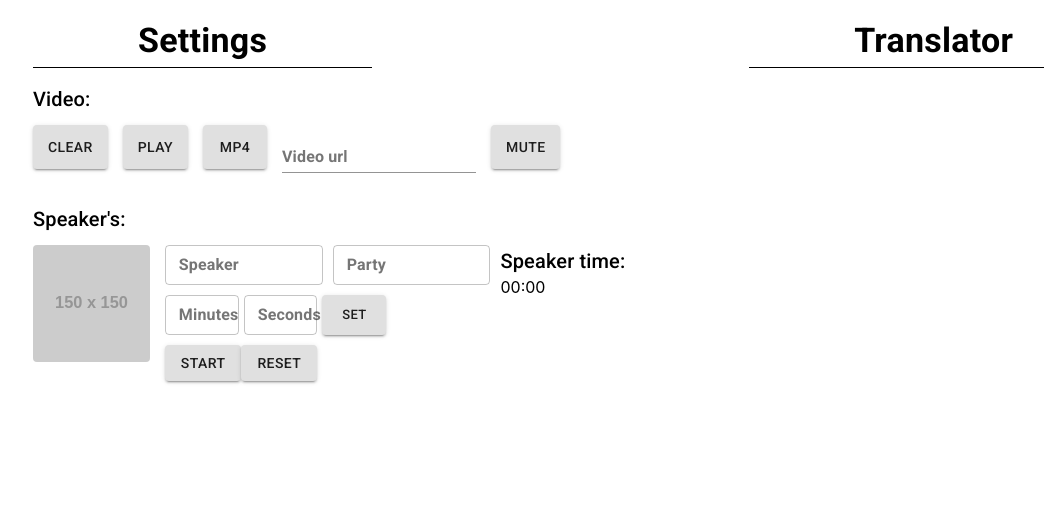
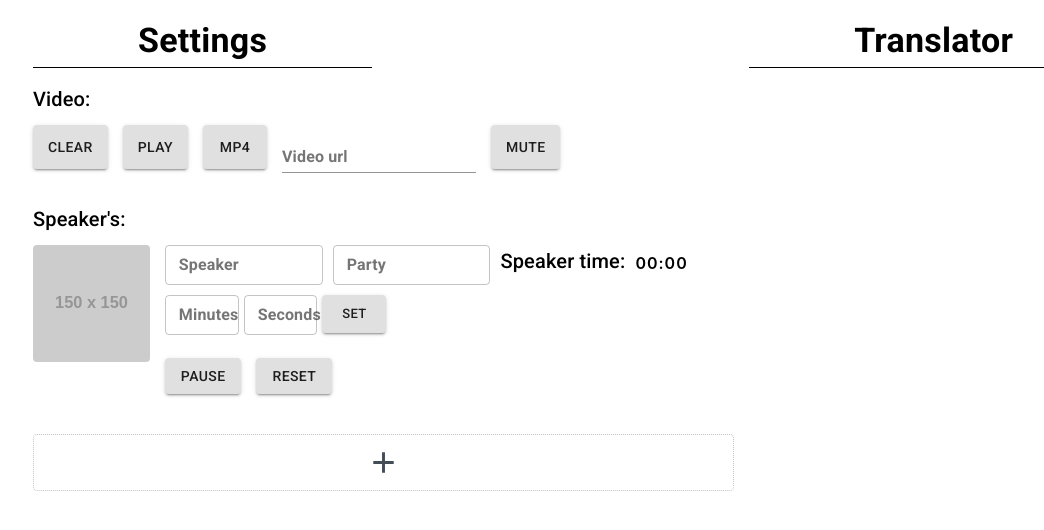
Before and after one commit to Aeronhide/translator, a React (Create React App) app: page / in a window 1280 px wide. Shown: the top 530 px of the page, without its empty margins (6-1050 px from the left). Built offline with nearby package versions, Linux system fonts and the light colour scheme.

Commit message:
Added functional to add new Speaker and division on separate independed blocks

```diff
--- a/package.json
+++ b/package.json
@@ -8,6 +8,7 @@
     "@testing-library/jest-dom": "^4.2.4",
     "@testing-library/react": "^9.3.3",
     "@testing-library/user-event": "^7.1.2",
+    "localforage": "^1.7.3",
     "node-sass": "^4.13.0",
     "prettier": "^1.19.1",
     "react": "^16.12.0",
--- a/src/component/settings/speaker.jsx
+++ b/src/component/settings/speaker.jsx
@@ -3,30 +3,57 @@ import { Grid, TextField, Typography, Button } from "@material-ui/core";
 import EditOutlinedIcon from "@material-ui/icons/EditOutlined";
 import TimerComponent from "./timerComponent";
 
-const Speaker = ({ time, setTime, paused, setPaused }) => {
+const initialSpeakerState = {
+  name: "",
+  party: "",
+  time: {
+    minutes: "",
+    seconds: ""
+  }
+};
+
+const Speaker = ({ paused, setPaused, speakerData, setSpeakerData, index }) => {
   const [file, setFile] = useState("http://placehold.it/150");
   const changeInput = e => {
     const file = e.target.files[0];
     setFile(URL.createObjectURL(file));
   };
-  const [newTime, setNewTime] = useState({
-    minutes: "",
-    seconds: ""
+  const [] = useState({
+    name: ""
   });
+  // const [newTime, setNewTime] = useState();
+  const [data, setData] = useState(initialSpeakerState);
 
   const insertNewTime = e => {
     const { name, value } = e.target;
-    setNewTime({
-      ...newTime,
-      [name]: value.length !== 0 ? value : 0
+    setData({
+      ...data,
+      time: {
+        ...data.time,
+        [name]: value
+      }
     });
   };
-  const setInsertedTime = () => {
-    setTime(newTime);
-    setNewTime({
-      minutes: "",
-      seconds: ""
+
+  const infoOnChange = e => {
+    const { name, value } = e.target;
+    setData({
+      ...data,
+      [name]: value
     });
+  };
+
+  const setInsertedData = () => {
+    const newFormattedTime = {};
+    Object.keys(data.time).forEach(key => {
+      if (!data.time[key]) {
+        newFormattedTime[key] = 0;
+      } else {
+        newFormattedTime[key] = parseInt(data.time[key], 10);
+      }
+    });
+    setSpeakerData(data, index);
+    setData(initialSpeakerState);
   };
 
   return (
@@ -56,12 +83,18 @@ const Speaker = ({ time, setTime, paused, setPaused }) => {
                 label="Speaker"
                 size="small"
                 className="speaker_actions_fields_inner"
+                name="name"
+                value={data.name === null ? speakerData.name : data.name}
+                onChange={infoOnChange}
               />
               <TextField
                 variant="outlined"
                 label="Party"
                 size="small"
                 className="speaker_actions_fields_inner"
+                name="party"
+                value={data.party === null ? speakerData.party : data.party}
+                onChange={infoOnChange}
               />
             </div>
             <div className="speaker_actions_timer-box">
@@ -72,7 +105,11 @@ const Speaker = ({ time, setTime, paused, setPaused }) => {
                 name="minutes"
                 size="small"
                 onChange={insertNewTime}
-                value={newTime.minutes}
+                value={
+                  data.time.minutes === null
+                    ? speakerData.time.minutes
+                    : data.time.minutes
+                }
               />
               <TextField
                 className="speaker_actions_timer-box_set-field"
@@ -81,20 +118,24 @@ const Speaker = ({ time, setTime, paused, setPaused }) => {
                 name="seconds"
                 size="small"
                 onChange={insertNewTime}
-                value={newTime.seconds}
+                value={
+                  data.time.seconds === null
+                    ? speakerData.time.seconds
+                    : data.time.seconds
+                }
               />
               <Button
                 variant="contained"
                 size="small"
                 className="speaker_actions_timer-box_set-btn"
-                onClick={setInsertedTime}
+                onClick={setInsertedData}
               >
                 Set
               </Button>
             </div>
             <TimerComponent
-              time={time}
-              setTime={setTime}
+              time={speakerData.time}
+              setTime={() => null}
               paused={paused}
               setPaused={setPaused}
               showControls={true}
@@ -104,11 +145,13 @@ const Speaker = ({ time, setTime, paused, setPaused }) => {
         <Grid item md={4}>
           <div className="speaker_info">
             <div className="speaker_info_time">
-              <Typography variant="h6">Speaker time:</Typography>
+              <Typography className="speaker_info_time_title" variant="h6">
+                Speaker time:
+              </Typography>
               <div className="speaker_info_time_inner">
                 <TimerComponent
-                  time={time}
-                  setTime={setTime}
+                  time={speakerData.time}
+                  setTime={() => null}
                   setPaused={setPaused}
                   paused={paused}
                   showTime={true}
--- a/src/component/settings/timerComponent.jsx
+++ b/src/component/settings/timerComponent.jsx
@@ -12,10 +12,11 @@ const TimerComponent = ({
   const [over, setOver] = useState(false);
 
   const tick = () => {
-    if (!paused || over) return;
+    if (paused) return;
     // time.hours === 0 &&
     if (time.minutes === 0 && time.seconds === 0) {
-      setOver(true);
+      setPaused();
+      // paused && setOver(true);
       // } else if (time.minutes === 0 && time.seconds === 0) {
       //   setTime({
       //     hours: time.hours - 1,
@@ -45,18 +46,22 @@ const TimerComponent = ({
   };
   useEffect(() => {
     let timerID;
-    if (paused) {
+    if (!paused) {
       timerID = setInterval(() => tick(), 1000);
       return () => clearInterval(timerID);
     }
-    return clearInterval(timerID);
-  });
+    if (time.minutes === 0 && time.seconds === 0 && paused) {
+      setOver(true);
+    } else {
+      setOver(false);
+    }
+  }, [paused, setOver, time.minutes, time.seconds]);
 
   return (
     <div className="countdown">
       {showTime ? (
-        <Fragment>
-          <div className="countdown_time">
+        <div className="countdown_time">
+          <div className="countdown_time_inner">
             <Fragment>
               {time && time.minutes.toString().padStart(2, "0")}
             </Fragment>
@@ -65,24 +70,31 @@ const TimerComponent = ({
               {time && time.seconds.toString().padStart(2, "0")}
             </Fragment>
           </div>
-          <div>{over ? "Time's up!" : ""}</div>
-        </Fragment>
+          <div className="countdown_time_over">{over ? "Time's up!" : ""}</div>
+        </div>
       ) : (
         ""
       )}
       {showControls ? (
-        <Fragment>
-          <Button variant="contained" onClick={setPaused}>
-            {paused ? "Pause" : "Start"}
+        <div className="countdown_controls">
+          <Button
+            className="countdown_controls_btns"
+            variant="contained"
+            onClick={setPaused}
+          >
+            {paused ? "Start" : "Pause"}
           </Button>
-          <Button variant="contained" onClick={reset}>
+          <Button
+            className="countdown_controls_btns"
+            variant="contained"
+            onClick={reset}
+          >
             reset
           </Button>
-        </Fragment>
+        </div>
       ) : (
         ""
       )}
-      {/*<Button onClick={() => reset()}>Restart</Button>*/}
     </div>
   );
 };
--- a/src/component/settings/tr.actions.jsx
+++ b/src/component/settings/tr.actions.jsx
@@ -1,5 +1,6 @@
 import React from "react";
 import { Button, Typography, TextField } from "@material-ui/core";
+import AddIcon from "@material-ui/icons/Add";
 import Speaker from "./speaker";
 
 const Actions = ({
@@ -14,7 +15,10 @@ const Actions = ({
   speakerTime,
   setSpeakerTime,
   paused,
-  setPaused
+  setPaused,
+  addSpeaker,
+  speakersList,
+  setSpeakerData
 }) => (
   <div className="controls">
     <div className="controls_section">
@@ -61,12 +65,24 @@ const Actions = ({
       <Typography variant="h6" className="controls_section_title">
         Speaker's:
       </Typography>
-      <Speaker
-        time={speakerTime}
-        setTime={setSpeakerTime}
-        setPaused={setPaused}
-        paused={paused}
-      />
+      {speakersList.map((speaker, index) => (
+        <Speaker
+          key={index}
+          speakerData={speaker}
+          time={speaker.time}
+          setSpeakerData={setSpeakerData}
+          setPaused={setPaused}
+          paused={speaker.paused}
+          index={index}
+        />
+      ))}
+      <Button
+        className="controls_section_add-btn"
+        variant="outlined"
+        onClick={addSpeaker}
+      >
+        <AddIcon fontSize="large" />
+      </Button>
     </div>
   </div>
 );
--- a/src/component/styles.sass
+++ b/src/component/styles.sass
@@ -25,6 +25,12 @@ $btn: #949494
         &_field
           margin-right: 15px
 
+        &_add-btn
+          width: 100% !important
+          padding: 10px
+          border-style: dotted
+          color: #434c56
+
   &_video
     padding-left: 15px
 
@@ -36,11 +42,13 @@ $btn: #949494
 
 // Speaker
 .speaker
+  margin-bottom: 40px
+
   &_logo
     position: relative
     width: 100%
     display: flex
-    justify-content: center
+    justify-content: flex-start
     border-radius: 4px
 
     .speaker-upload
@@ -99,6 +107,7 @@ $btn: #949494
 
       &_set-btn
         display: flex
+        height: 38px
 
       &_controls
         margin-top: 20px
@@ -109,6 +118,28 @@ $btn: #949494
       &_controls-info
         display: none
 
+  &_info
+    &_time
+      display: flex
+      align-items: center
+
+// Timer
 .countdown
   display: flex
   width: 100%
+
+  &_time
+    display: flex
+    padding-top: 4px
+    margin-left: 10px
+    font-weight: 600
+    letter-spacing: 1px
+
+    &_over
+      padding-left: 10px
+
+  &_controls
+    padding-top: 13px
+
+    &_btns
+      margin-right: 15px !important
--- a/src/component/translator.jsx
+++ b/src/component/translator.jsx
@@ -6,8 +6,7 @@ import {
   createMuiTheme,
   Container
 } from "@material-ui/core";
-// import timerImg1 from "../assets/icon1.png";
-// import timerImg2 from "../assets/icon2.png";
+import localforage from "localforage";
 import Video from "./tr.player";
 import Actions from "./settings/tr.actions";
 import "./styles.sass";
@@ -22,6 +21,15 @@ const theme = createMuiTheme({
     subtitle1: font_weight
   }
 });
+const initialSpeakerState = {
+  name: "",
+  party: "",
+  time: {
+    minutes: "",
+    seconds: ""
+  },
+  paused: false
+};
 
 const Translator = () => {
   const [playingVideo, setPlayingVideo] = useState(false);
@@ -33,7 +41,9 @@ const Translator = () => {
     minutes: 0,
     seconds: 0
   });
-  const [paused, setPaused] = useState(false);
+  const [paused, setPaused] = useState(true);
+  const [active, setActive] = useState(null);
+  const [speakersList, setSpeakers] = useState([initialSpeakerState]);
 
   const changeVideoOnMp4 = () => {
     setVideoUrl(require("../assets/video1.mp4"));
@@ -50,15 +60,32 @@ const Translator = () => {
     setPlayingVideo(false);
   };
 
-  const setTime = time => {
-    setSpeakerTime(time);
+  const setTime = data => {
+    setSpeakerTime(data);
   };
+
   const setPauseTimer = () => {
-    setPaused(!paused);
+    setActive(null);
   };
+
+  const addSpeaker = () => {
+    setSpeakers([...speakersList, initialSpeakerState]);
+  };
+
   useEffect(() => {
     !!newVideoUrl && setVideoUrl(newVideoUrl);
-  }, [newVideoUrl, paused]);
+  }, [newVideoUrl, speakerTime]);
+
+  const setSpeakerData = (data, index) => {
+    console.warn(data, index);
+    const localSpeakersList = [...speakersList];
+    localSpeakersList[index] = {
+      ...data
+    };
+    setSpeakers(localSpeakersList);
+  };
+
+  console.warn(speakersList);
 
   return (
     <ThemeProvider theme={theme}>
@@ -83,6 +110,9 @@ const Translator = () => {
                   setSpeakerTime={setTime}
                   paused={paused}
                   setPaused={setPauseTimer}
+                  addSpeaker={addSpeaker}
+                  speakersList={speakersList}
+                  setSpeakerData={setSpeakerData}
                 />
               </div>
             </Grid>
```
Also changed, not shown: 1 other file (tests, documents, lock files or other folders).
